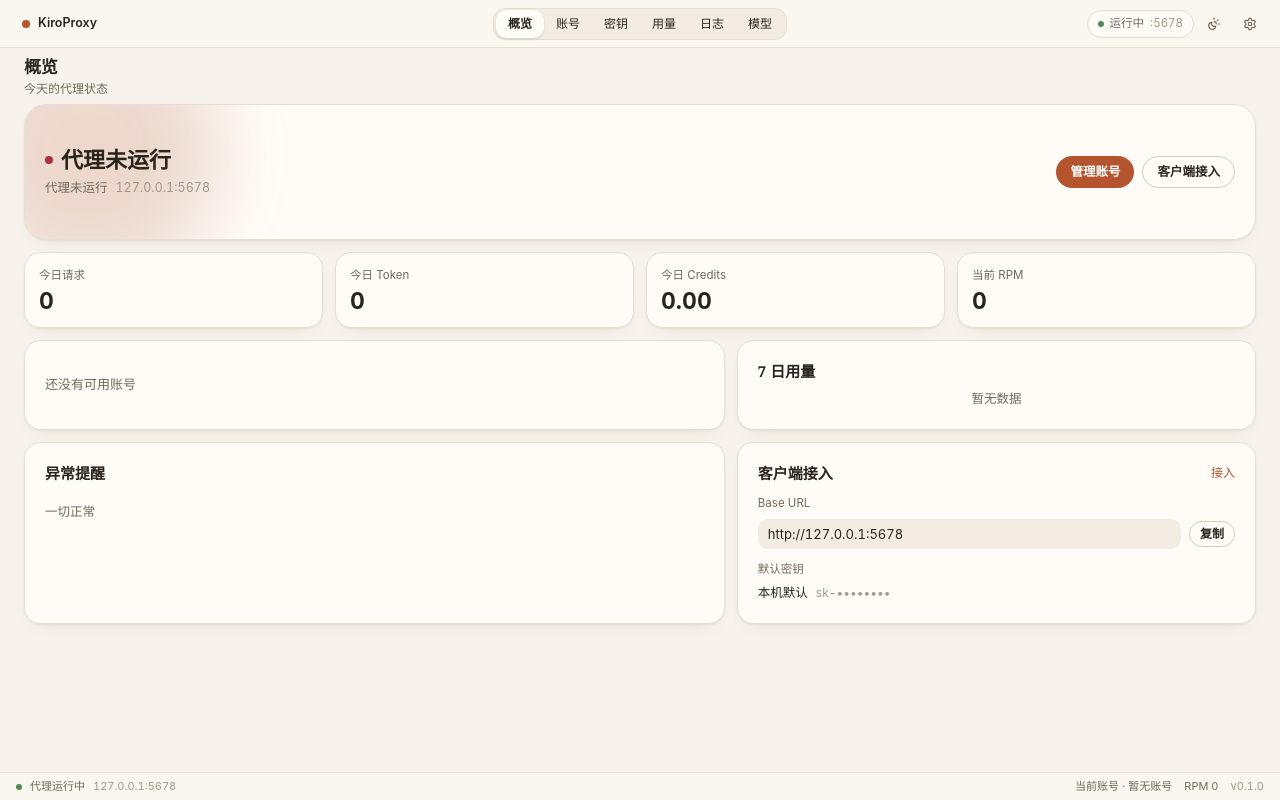
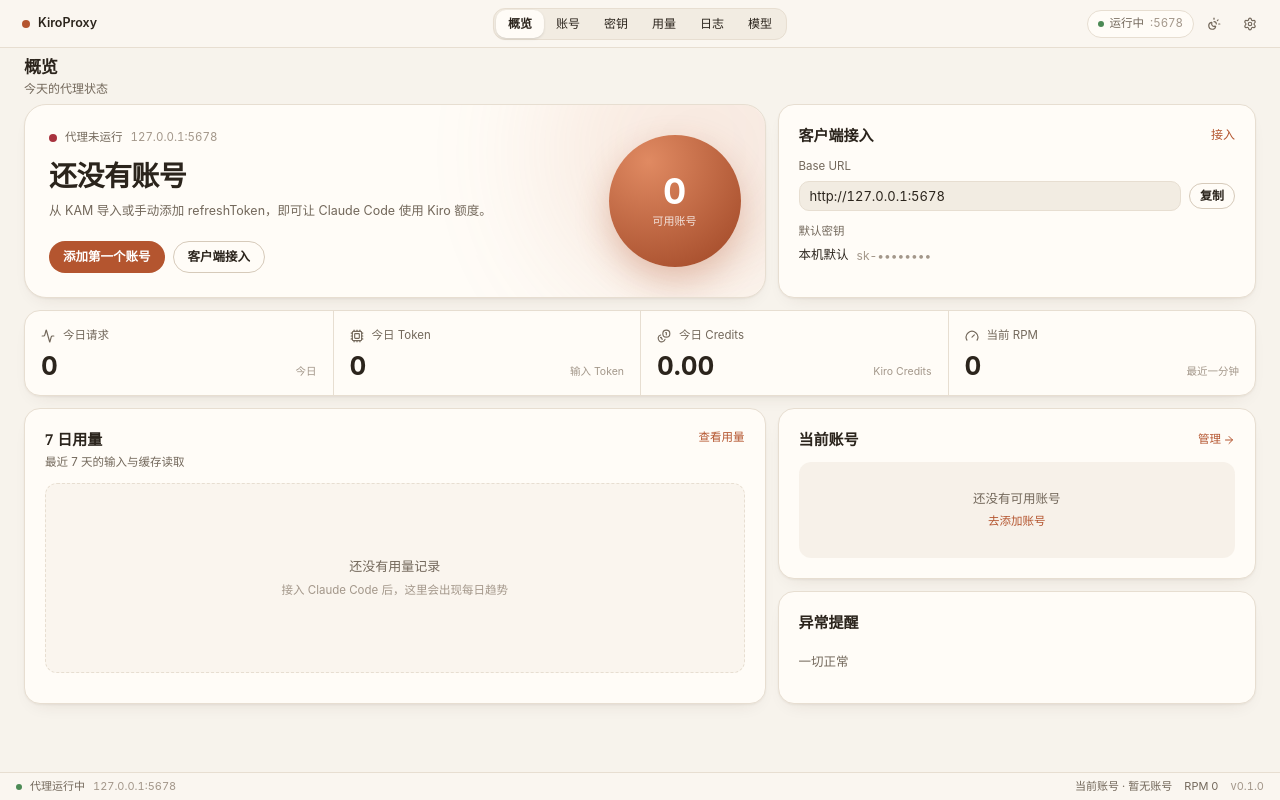
Before and after one commit to kiroproxy/kiroproxy, a React (Vite) app in the folder ui/: page / in a window 1280 px wide. Built offline with nearby package versions, Linux system fonts and the light colour scheme.

Commit message:
fix: polish overview, inputs and date range picker

```diff
--- a/ui/src/components/overview/CurrentAccount.tsx
+++ b/ui/src/components/overview/CurrentAccount.tsx
@@ -1,8 +1,10 @@
+import { Link } from "react-router-dom"
+import { ArrowRightIcon } from "lucide-react"
+import { Avatar, AvatarFallback } from "@/components/ui/avatar"
 import { Badge } from "@/components/ui/badge"
-import { Avatar, AvatarFallback } from "@/components/ui/avatar"
-import { Card } from "@/components/ui/card"
-import { QuotaRing } from "@/components/charts/QuotaRing"
+import { Card, CardTitle } from "@/components/ui/card"
 import { accountName, accountQuota, accountStatus, quotaLabel } from "@/lib/account-status"
+import { fmtDateTime, fmtNumber } from "@/lib/format"
 import { strings } from "@/lib/strings"
 import type { AccountsResponse } from "@/lib/types"
 
@@ -15,56 +17,54 @@ export function CurrentAccount({ accounts }: CurrentAccountProps) {
     accounts?.credentials.find((item) => item.id === accounts.currentId) ??
     accounts?.credentials.find((item) => item.isCurrent)
 
-  if (!current) {
-    return (
-      <Card className="justify-center p-5">
-        <span className="text-[13px] text-muted-foreground">{strings.overview.noCurrentAccount}</span>
-      </Card>
-    )
-  }
-
-  const info = accountStatus(current)
-  const quota = accountQuota(current)
-  const initial = accountName(current).slice(0, 1).toUpperCase()
-
   return (
-    <Card className="gap-0 p-5">
-      <div className="flex items-start justify-between gap-3">
-        <div className="flex min-w-0 items-center gap-2.5">
-          <Avatar size="lg">
-            <AvatarFallback>{initial}</AvatarFallback>
-          </Avatar>
-          <div className="min-w-0">
-            <p className="truncate text-[14px] font-semibold">{accountName(current)}</p>
-            <p className="num text-[11.5px] text-muted-foreground">
-              {strings.accounts.priorityLabel} #{current.priority + 1}
-            </p>
-          </div>
-        </div>
-        <Badge variant={info.variant}>{info.label}</Badge>
+    <Card className="gap-3 p-5">
+      <div className="flex items-center justify-between gap-2">
+        <CardTitle>{strings.overview.currentAccount}</CardTitle>
+        <Link
+          to="/accounts"
+          className="inline-flex items-center gap-0.5 text-[11.5px] font-medium text-primary hover:underline"
+        >
+          管理
+          <ArrowRightIcon className="size-3" />
+        </Link>
       </div>
 
-      <div className="mt-4 flex items-center gap-5">
-        <QuotaRing size={112} fiveHour={quota.fiveHour ?? 0} sevenDay={quota.sevenDay ?? 0} />
-        <div className="grid min-w-0 flex-1 gap-2.5 text-[12px]">
-          <div className="flex items-center justify-between gap-2">
-            <span className="text-muted-foreground">{strings.overview.quotaFiveHour}</span>
-            <span className="num font-semibold">{quotaLabel(quota.fiveHour)}</span>
+      {!current ? (
+        <div className="flex h-[96px] flex-col items-center justify-center gap-1 rounded-[12px] bg-subtle/60 text-center">
+          <span className="text-[12.5px] text-muted-foreground">{strings.overview.noCurrentAccount}</span>
+          <Link to="/accounts" className="text-[11.5px] font-medium text-primary hover:underline">
+            去添加账号
+          </Link>
+        </div>
+      ) : (
+        <>
+          <div className="flex items-center gap-2.5">
+            <Avatar size="lg">
+              <AvatarFallback>{accountName(current).slice(0, 1).toUpperCase()}</AvatarFallback>
+            </Avatar>
+            <div className="min-w-0 flex-1">
+              <div className="truncate text-[14px] font-semibold">{accountName(current)}</div>
+              <div className="text-[11.5px] text-muted-foreground">
+                {strings.accounts.priorityLabel} #{current.priority + 1}
+                {current.provider ? ` · ${current.provider}` : ""}
+              </div>
+            </div>
+            <Badge variant={accountStatus(current).variant}>{accountStatus(current).label}</Badge>
           </div>
-          <div className="flex items-center justify-between gap-2">
-            <span className="text-muted-foreground">{strings.overview.quotaSevenDay}</span>
-            <span className="num font-semibold">{quotaLabel(quota.sevenDay)}</span>
+
+          <div className="grid grid-cols-2 gap-x-4 gap-y-1.5 rounded-[10px] bg-subtle/70 p-3 text-[11.5px]">
+            <span className="text-muted-foreground">最近使用</span>
+            <span className="num text-right">{fmtDateTime(current.lastUsedAt)}</span>
+            <span className="text-muted-foreground">成功次数</span>
+            <span className="num text-right">{fmtNumber(current.successCount)}</span>
+            <span className="text-muted-foreground">5h / 7d 额度</span>
+            <span className="num text-right">
+              {quotaLabel(accountQuota(current).fiveHour)} / {quotaLabel(accountQuota(current).sevenDay)}
+            </span>
           </div>
-          <div className="flex items-center justify-between gap-2">
-            <span className="text-muted-foreground">{strings.overview.quotaResetAt}</span>
-            <span className="num">—</span>
-          </div>
-          <div className="flex items-center justify-between gap-2">
-            <span className="text-muted-foreground">{strings.overview.balance}</span>
-            <span className="num">—</span>
-          </div>
-        </div>
-      </div>
+        </>
+      )}
     </Card>
   )
 }
--- a/ui/src/components/overview/MetricCards.tsx
+++ b/ui/src/components/overview/MetricCards.tsx
@@ -1,6 +1,8 @@
+import { ActivityIcon, CoinsIcon, CpuIcon, GaugeIcon } from "lucide-react"
 import { Card } from "@/components/ui/card"
 import { fmtNumber } from "@/lib/format"
 import { strings } from "@/lib/strings"
+import { cn } from "@/lib/utils"
 
 export interface MetricCardsProps {
   requests: number
@@ -11,20 +13,37 @@ export interface MetricCardsProps {
 
 export function MetricCards({ requests, tokens, credits, rpm }: MetricCardsProps) {
   const metrics = [
-    { label: strings.overview.requestsToday, value: fmtNumber(requests) },
-    { label: strings.overview.tokensToday, value: fmtNumber(tokens) },
-    { label: strings.overview.creditsToday, value: credits.toFixed(2) },
-    { label: strings.overview.currentRpm, value: fmtNumber(rpm) },
+    { label: strings.overview.requestsToday, value: fmtNumber(requests), icon: ActivityIcon, hint: "今日" },
+    { label: strings.overview.tokensToday, value: fmtNumber(tokens), icon: CpuIcon, hint: "输入 Token" },
+    { label: strings.overview.creditsToday, value: credits.toFixed(2), icon: CoinsIcon, hint: "Kiro Credits" },
+    { label: strings.overview.currentRpm, value: fmtNumber(rpm), icon: GaugeIcon, hint: "最近一分钟" },
   ]
 
   return (
-    <div className="grid grid-cols-2 gap-3 xl:grid-cols-4">
-      {metrics.map((metric) => (
-        <Card key={metric.label} className="gap-1.5 p-3.5">
-          <span className="text-[11.5px] text-muted-foreground">{metric.label}</span>
-          <span className="num text-[23px] leading-none font-bold">{metric.value}</span>
-        </Card>
-      ))}
-    </div>
+    <Card className="grid grid-cols-2 gap-0 overflow-hidden p-0 md:grid-cols-4">
+      {metrics.map((metric, index) => {
+        const Icon = metric.icon
+        return (
+          <div
+            key={metric.label}
+            className={cn(
+              "flex flex-col gap-2 p-4",
+              index % 2 === 1 && "border-l border-border",
+              index >= 2 && "border-t border-border md:border-t-0",
+              index > 0 && "md:border-l md:border-border",
+            )}
+          >
+            <div className="flex items-center gap-2 text-[11.5px] text-muted-foreground">
+              <Icon className="size-3.5" />
+              {metric.label}
+            </div>
+            <div className="flex items-baseline justify-between gap-2">
+              <span className="num text-[26px] leading-none font-bold">{metric.value}</span>
+              <span className="text-[10.5px] text-faint">{metric.hint}</span>
+            </div>
+          </div>
+        )
+      })}
+    </Card>
   )
 }
--- a/ui/src/components/overview/StatusCard.tsx
+++ b/ui/src/components/overview/StatusCard.tsx
@@ -10,38 +10,54 @@ export interface StatusCardProps {
 }
 
 export function StatusCard({ status, available }: StatusCardProps) {
+  const running = status.running && !status.lastError
+  const hasAccounts = available > 0
+
   return (
-    <div className="relative flex min-h-[136px] items-center justify-between gap-6 overflow-hidden rounded-[22px] border border-border bg-card p-5 shadow-[var(--shadow-card)]">
+    <div className="relative overflow-hidden rounded-[22px] border border-border bg-card p-6 shadow-[var(--shadow-card)]">
       <div
         aria-hidden="true"
-        className="pointer-events-none absolute -top-20 -left-16 size-64 rounded-full bg-[radial-gradient(circle_at_30%_20%,var(--primary-hover),var(--primary-active))] opacity-20 blur-2xl"
+        className="pointer-events-none absolute -right-24 -top-28 size-[320px] rounded-full bg-[radial-gradient(circle_at_30%_20%,var(--orb-start),var(--orb-end))] opacity-[0.13] blur-3xl"
       />
-      <div className="relative min-w-0">
-        <div className="flex items-center gap-2">
-          <span
-            className={cn("size-2 shrink-0 rounded-full", status.running ? "bg-success" : "bg-danger")}
-          />
-          <h2 className="font-serif text-[22px] leading-tight font-semibold">
-            {status.running ? strings.status.running : strings.status.stopped}
-          </h2>
-        </div>
-        <p className="mt-1.5 text-[12.5px] text-muted-foreground">
-          {status.running
-            ? strings.overview.statusRunning(available)
-            : strings.overview.statusStopped}
-          <span className="num ml-2 text-faint">
+      <div className="relative flex flex-wrap items-center justify-between gap-6">
+        <div className="min-w-0">
+          <div className="flex items-center gap-2 text-[11.5px] text-muted-foreground">
+            <span className={cn("size-2 rounded-full", running ? "bg-success" : "bg-danger")} />
+            <span>{running ? strings.status.running : strings.status.stopped}</span>
+            <span className="num text-faint">
               {status.host}:{status.port}
             </span>
+          </div>
+
+          <h2 className="mt-3 font-serif text-[28px] leading-tight font-semibold tracking-[-0.02em]">
+            {hasAccounts ? `${available} 个账号可用` : "还没有账号"}
+          </h2>
+          <p className="mt-2 max-w-[460px] text-[12.5px] leading-5 text-muted-foreground">
+            {hasAccounts
+              ? "多账号自动故障转移已就绪。Claude Code、Codex CLI 和 OpenAI SDK 都可以通过本机端口接入。"
+              : "从 KAM 导入或手动添加 refreshToken，即可让 Claude Code 使用 Kiro 额度。"}
           </p>
-      </div>
-      <div className="relative flex shrink-0 items-center gap-2">
+
+          <div className="mt-5 flex flex-wrap items-center gap-2">
             <Button nativeButton={false} render={<Link to="/accounts" />}>
-          {strings.overview.manageAccounts}
+              {hasAccounts ? strings.overview.manageAccounts : "添加第一个账号"}
             </Button>
             <Button nativeButton={false} variant="secondary" render={<Link to="/connect" />}>
               {strings.overview.clientConnect}
             </Button>
           </div>
         </div>
+
+        <div
+          className="relative flex size-[132px] shrink-0 items-center justify-center rounded-full bg-[radial-gradient(circle_at_30%_20%,var(--orb-start),var(--orb-end))] text-white shadow-[0_14px_34px_var(--orb-glow)]"
+          aria-hidden="true"
+        >
+          <div className="text-center">
+            <div className="num text-[36px] font-bold leading-none">{available}</div>
+            <div className="mt-1 text-[11px] text-white/80">可用账号</div>
+          </div>
+        </div>
+      </div>
+    </div>
   )
 }
--- a/ui/src/components/overview/UsageTrend.tsx
+++ b/ui/src/components/overview/UsageTrend.tsx
@@ -1,3 +1,4 @@
+import { Link } from "react-router-dom"
 import { Card, CardTitle } from "@/components/ui/card"
 import { UsageAreaChart } from "@/components/charts/UsageAreaChart"
 import { strings } from "@/lib/strings"
@@ -15,12 +16,24 @@ export function UsageTrend({ daily }: UsageTrendProps) {
   }))
 
   return (
-    <Card className="gap-2 p-5">
-      <CardTitle>{strings.overview.usageTrend}</CardTitle>
+    <Card className="gap-3 p-5">
+      <div className="flex items-start justify-between gap-3">
+        <div>
+          <CardTitle>{strings.overview.usageTrend}</CardTitle>
+          <p className="mt-1 text-[11.5px] text-muted-foreground">最近 7 天的输入与缓存读取</p>
+        </div>
+        <Link to="/usage" className="text-[11.5px] font-medium text-primary hover:underline">
+          查看用量
+        </Link>
+      </div>
+
       {points.length === 0 ? (
-        <p className="flex flex-1 items-center justify-center text-[12.5px] text-muted-foreground">
-          {strings.common.empty}
-        </p>
+        <div className="flex h-[190px] flex-col items-center justify-center gap-1.5 rounded-[12px] border border-dashed border-border bg-subtle/40">
+          <span className="text-[13px] font-medium text-muted-foreground">还没有用量记录</span>
+          <span className="text-[11.5px] text-faint">
+            接入 Claude Code 后，这里会出现每日趋势
+          </span>
+        </div>
       ) : (
         <UsageAreaChart data={points} />
       )}
--- a/ui/src/components/ui/input.tsx
+++ b/ui/src/components/ui/input.tsx
@@ -8,7 +8,7 @@ function Input({ className, type, ...props }: React.ComponentProps<"input">) {
       type={type}
       data-slot="input"
       className={cn(
-        "flex h-[30px] w-full rounded-[10px] border-0 bg-subtle px-2.5 text-[13px] text-foreground outline-none placeholder:text-faint hover:bg-subtle-hover focus-visible:bg-card focus-visible:ring-1 focus-visible:ring-inset focus-visible:ring-primary aria-invalid:bg-danger-soft aria-invalid:ring-1 aria-invalid:ring-inset aria-invalid:ring-danger disabled:opacity-45",
+        "flex h-[30px] w-full rounded-[10px] border border-border bg-subtle px-2.5 text-[13px] text-foreground outline-none placeholder:text-faint hover:bg-subtle-hover focus-visible:border-primary focus-visible:bg-card focus-visible:ring-1 focus-visible:ring-inset focus-visible:ring-primary aria-invalid:border-danger aria-invalid:bg-danger-soft aria-invalid:ring-1 aria-invalid:ring-inset aria-invalid:ring-danger disabled:opacity-45",
         className
       )}
       {...props}
--- a/ui/src/components/ui/textarea.tsx
+++ b/ui/src/components/ui/textarea.tsx
@@ -6,7 +6,7 @@ function Textarea({ className, ...props }: React.ComponentProps<"textarea">) {
     <textarea
       data-slot="textarea"
       className={cn(
-        "flex field-sizing-content min-h-16 w-full rounded-lg border border-input bg-transparent px-2.5 py-2 text-base transition-colors outline-none placeholder:text-muted-foreground focus-visible:border-ring focus-visible:ring-3 focus-visible:ring-ring/50 disabled:cursor-not-allowed disabled:bg-input/50 disabled:opacity-50 aria-invalid:border-destructive aria-invalid:ring-3 aria-invalid:ring-destructive/20 md:text-sm dark:bg-input/30 dark:disabled:bg-input/80 dark:aria-invalid:border-destructive/50 dark:aria-invalid:ring-destructive/40",
+        "flex field-sizing-content min-h-16 w-full rounded-[10px] border border-border bg-subtle px-2.5 py-2 text-[13px] transition-colors outline-none placeholder:text-faint hover:bg-subtle-hover focus-visible:border-primary focus-visible:bg-card focus-visible:ring-1 focus-visible:ring-inset focus-visible:ring-primary disabled:cursor-not-allowed disabled:opacity-45 aria-invalid:border-danger aria-invalid:bg-danger-soft aria-invalid:ring-1 aria-invalid:ring-inset aria-invalid:ring-danger",
         className
       )}
       {...props}
--- a/ui/src/routes/overview.tsx
+++ b/ui/src/routes/overview.tsx
@@ -16,6 +16,13 @@ const FALLBACK_SERVER: ServerStatus = {
   baseUrl: "http://127.0.0.1:5678",
 }
 
+function todayString(): string {
+  const date = new Date()
+  const month = String(date.getMonth() + 1).padStart(2, "0")
+  const day = String(date.getDate()).padStart(2, "0")
+  return `${date.getFullYear()}-${month}-${day}`
+}
+
 export function OverviewPage() {
   const accounts = useAccounts()
   const daily = useDailyUsage()
@@ -24,32 +31,33 @@ export function OverviewPage() {
 
   const server = serverQuery.data ?? FALLBACK_SERVER
   const baseUrl = server.baseUrl || `http://${server.host}:${server.port}`
-  const today = daily.data?.at(-1)
-  const tokens = today?.totalInputTokens ?? 0
+  const today = daily.data?.find((item) => item.date === todayString())
+  const noAccounts = accounts.data?.total === 0
 
   return (
     <section aria-label={strings.overview.title} className="flex flex-col gap-3">
-      {accounts.data && accounts.data.total === 0 ? (
-        <OnboardingCard />
-      ) : (
+      <div className="grid gap-3 xl:grid-cols-[1.55fr_1fr]">
         <StatusCard status={server} available={accounts.data?.available ?? 0} />
-      )}
+        {noAccounts ? <OnboardingCard /> : <ConnectCard baseUrl={baseUrl} />}
+      </div>
 
       <MetricCards
         requests={today?.totalRequests ?? 0}
-        tokens={tokens}
+        tokens={today?.totalInputTokens ?? 0}
         credits={today?.totalCredits ?? 0}
         rpm={rpm.data?.global ?? 0}
       />
 
-      <div className="grid gap-3 xl:grid-cols-[1.35fr_1fr]">
-        <CurrentAccount accounts={accounts.data} />
+      <div className="grid gap-3 xl:grid-cols-[1.55fr_1fr]">
         <UsageTrend daily={daily.data ?? []} />
-      </div>
-
-      <div className="grid gap-3 xl:grid-cols-[1.35fr_1fr]">
-        <AlertList accounts={accounts.data} />
-        <ConnectCard baseUrl={baseUrl} />
+        <div className="flex flex-col gap-3">
+          {noAccounts ? (
+            <ConnectCard baseUrl={baseUrl} />
+          ) : (
+            <CurrentAccount accounts={accounts.data} />
+          )}
+          <AlertList accounts={accounts.data} />
+        </div>
       </div>
     </section>
   )
--- a/ui/src/routes/usage.tsx
+++ b/ui/src/routes/usage.tsx
@@ -1,7 +1,10 @@
 import { useMemo, useState } from "react"
+import { CalendarIcon } from "lucide-react"
+import type { DateRange } from "react-day-picker"
+import { Button } from "@/components/ui/button"
+import { Calendar } from "@/components/ui/calendar"
 import { Card, CardContent } from "@/components/ui/card"
-import { Button } from "@/components/ui/button"
-import { Input } from "@/components/ui/input"
+import { Popover, PopoverContent, PopoverTrigger } from "@/components/ui/popover"
 import { Tabs, TabsList, TabsTrigger } from "@/components/ui/tabs"
 import { Table, TableBody, TableCell, TableHead, TableHeader, TableRow } from "@/components/ui/table"
 import { fmtCost, fmtDateTime, fmtDuration, fmtNumber } from "@/lib/format"
@@ -21,6 +24,53 @@ function shiftDays(days: number): string {
   const date = new Date()
   date.setDate(date.getDate() + days)
   return localDate(date)
+}
+
+function parseYmd(value: string): Date {
+  const [year, month, day] = value.split("-").map(Number)
+  return new Date(year, (month ?? 1) - 1, day ?? 1)
+}
+
+function DateRangePicker({
+  from,
+  to,
+  onChange,
+}: {
+  from: string
+  to: string
+  onChange: (from: string, to: string) => void
+}) {
+  const [open, setOpen] = useState(false)
+  const selected: DateRange = { from: parseYmd(from), to: parseYmd(to) }
+
+  return (
+    <Popover open={open} onOpenChange={setOpen}>
+      <PopoverTrigger
+        render={
+          <Button variant="secondary" size="sm" className="gap-2">
+            <CalendarIcon />
+            <span className="num">
+              {from} → {to}
+            </span>
+          </Button>
+        }
+      />
+      <PopoverContent className="w-auto p-0" align="start">
+        <Calendar
+          mode="range"
+          selected={selected}
+          onSelect={(next: DateRange | undefined) => {
+            if (!next?.from) return
+            const nextFrom = localDate(next.from)
+            const nextTo = next.to ? localDate(next.to) : nextFrom
+            onChange(nextFrom, nextTo)
+            if (next.to) setOpen(false)
+          }}
+          numberOfMonths={2}
+        />
+      </PopoverContent>
+    </Popover>
+  )
 }
 
 function Metric({ label, value }: { label: string; value: string }) {
@@ -92,31 +142,16 @@ export function UsagePage() {
           </TabsList>
         </Tabs>
         {range === "custom" ? (
-          <div className="flex items-center gap-1.5">
-            <Input
-              type="date"
-              value={customFrom}
-              className="w-[150px]"
-              onChange={(event) => {
-                setCustomFrom(event.target.value)
-                setPage(1)
-              }}
-            />
-            <span className="text-[12px] text-muted-foreground">→</span>
-            <Input
-              type="date"
-              value={customTo}
-              className="w-[150px]"
-              onChange={(event) => {
-                setCustomTo(event.target.value)
-                setPage(1)
-              }}
-            />
-          </div>
+          <DateRangePicker
+            from={customFrom}
+            to={customTo}
+            onChange={(nextFrom, nextTo) => {
+              setCustomFrom(nextFrom)
+              setCustomTo(nextTo)
+              setPage(1)
+            }}
+          />
         ) : null}
-        <span className="num ml-auto text-[11.5px] text-muted-foreground">
-          {from} → {to}
-        </span>
       </div>
 
       <Card>
--- a/ui/src/styles/paper.css
+++ b/ui/src/styles/paper.css
@@ -48,6 +48,9 @@
   --text-info: #416A93;
   --nav-active: #F2EBE2;
   --overlay: rgba(43, 36, 28, 0.36);
+  --orb-start: #E08A62;
+  --orb-end: #9E4524;
+  --orb-glow: rgba(180, 85, 47, 0.32);
   --chart-1: var(--quota);
   --chart-2: var(--series-2);
   --radius: 10px;
@@ -105,6 +108,9 @@
   --text-info: #8DAFD2;
   --nav-active: #3C352D;
   --overlay: rgba(0, 0, 0, 0.55);
+  --orb-start: #EBA27F;
+  --orb-end: #B4552F;
+  --orb-glow: rgba(217, 118, 75, 0.35);
   --shadow-card: 0 0 0 0 transparent;
 }
 
```
Also changed, not shown: ui/src/components/overview/OnboardingCard.tsx (+39 -12 lines), ui/src/components/shell/AppShell.tsx (+15 -5 lines), ui/src/components/shell/TopBar.tsx (+3 -8 lines), 1 other file (tests, documents, lock files or other folders). Lines whose indentation alone changed are shown as unchanged.
